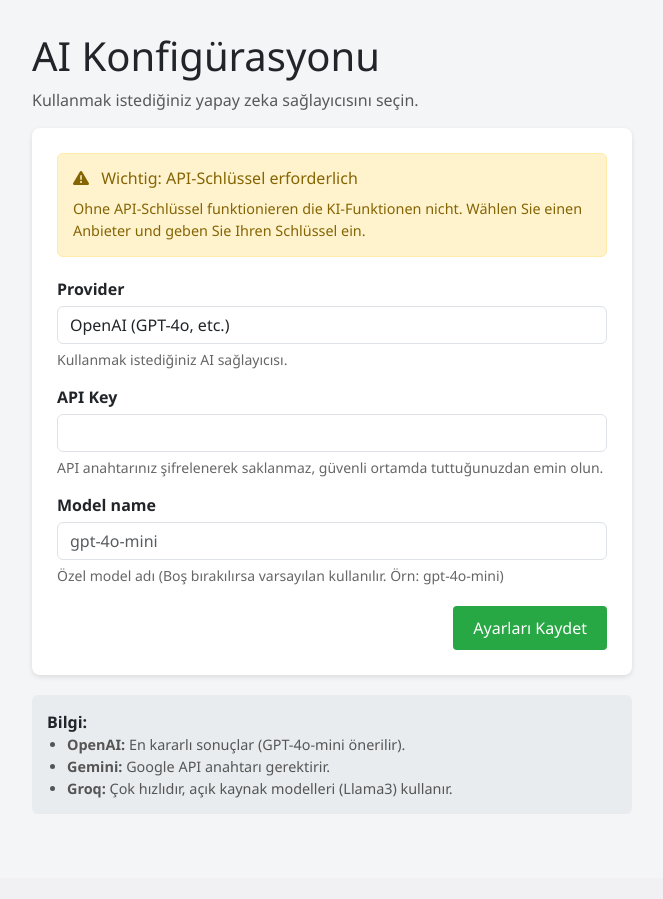
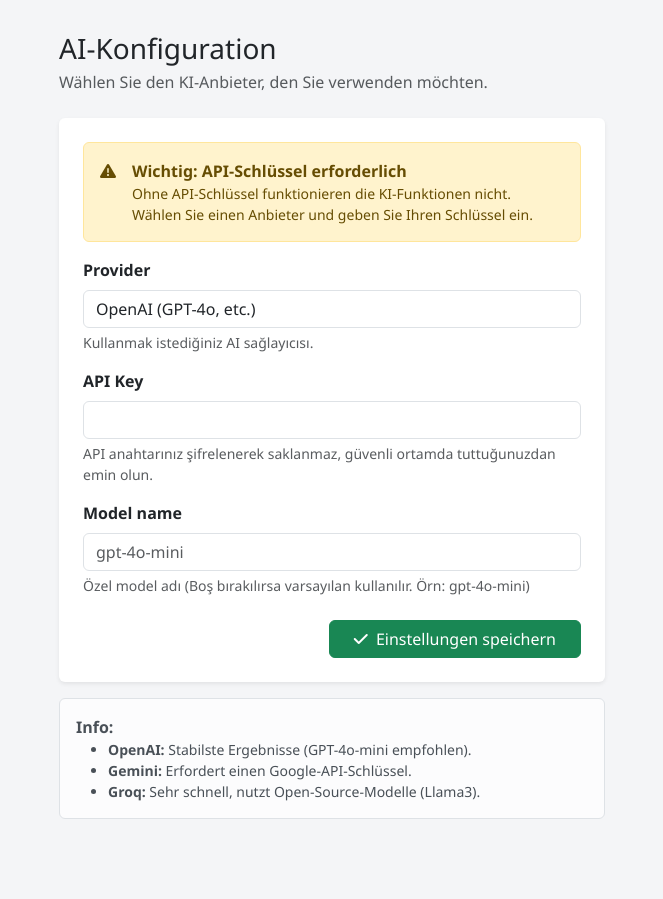
Before and after one commit to mhilmicicek07/py_JobAutomation, a Django app: page /ai/settings/ in a window 1280 px wide. Shown: the part 56-955 px from the top of the page, without its empty margins (308-971 px from the left). Before the commit the page ends 854 px from the top, so only its background shows below. Run offline with Django 5.2, Linux system fonts and the light colour scheme; the visitor is signed in with stand-in values (Sample User, id 1); data comes from the database, SQL or seed files in the repository.

Commit message:
feat(ui): redesign AI settings page with Bootstrap and German text

```diff
--- a/ai_bridge/templates/ai_bridge/settings.html
+++ b/ai_bridge/templates/ai_bridge/settings.html
@@ -1,55 +1,60 @@
 {% extends "base.html" %}
+{% load i18n %}
 
-{% block title %}AI Ayarları{% endblock %}
+{% block title %}{% trans "AI-Einstellungen" %}{% endblock %}
 
 {% block content %}
-<div style="max-width: 600px; margin: 0 auto;">
-    <h1>AI Konfigürasyonu</h1>
-    <p class="text-muted">Kullanmak istediğiniz yapay zeka sağlayıcısını seçin.</p>
+<div class="row justify-content-center">
+    <div class="col-md-8 col-lg-6">
+        <h1 class="h3 mb-1">{% trans "AI-Konfiguration" %}</h1>
+        <p class="text-muted mb-4">{% trans "Wählen Sie den KI-Anbieter, den Sie verwenden möchten." %}</p>
 
-    <div style="background: white; padding: 25px; border-radius: 8px; box-shadow: 0 2px 5px rgba(0,0,0,0.1);">
+        <div class="card shadow-sm">
+            <div class="card-body p-4">
 
-        <div style="background: #fff3cd; border: 1px solid #ffeaa7; border-radius: 6px; padding: 15px; margin-bottom: 20px;">
-            <h6 style="color: #856404; margin: 0 0 10px 0;">
-                <i class="fas fa-exclamation-triangle me-2"></i>
-                Wichtig: API-Schlüssel erforderlich
-            </h6>
-            <p style="color: #856404; margin: 0; font-size: 0.9em;">
-                Ohne API-Schlüssel funktionieren die KI-Funktionen nicht. Wählen Sie einen Anbieter und geben Sie Ihren Schlüssel ein.
+                <div class="alert alert-warning d-flex align-items-start" role="alert">
+                    <i class="fa-solid fa-triangle-exclamation me-3 mt-1"></i>
+                    <div>
+                        <strong>{% trans "Wichtig: API-Schlüssel erforderlich" %}</strong>
+                        <p class="mb-0 small">
+                            {% trans "Ohne API-Schlüssel funktionieren die KI-Funktionen nicht. Wählen Sie einen Anbieter und geben Sie Ihren Schlüssel ein." %}
                         </p>
+                    </div>
                 </div>
 
                 <form method="post">
                     {% csrf_token %}
 
                     {% for field in form %}
-            <div style="margin-bottom: 15px;">
-                <label style="font-weight: bold; display: block; margin-bottom: 5px;">{{ field.label }}</label>
+                    <div class="mb-3">
+                        <label class="form-label fw-bold">{{ field.label }}</label>
                         {{ field }}
                         {% if field.help_text %}
-                <small style="color: #666; display: block; margin-top: 5px;">{{ field.help_text }}</small>
+                        <div class="form-text">{{ field.help_text }}</div>
                         {% endif %}
                         {% if field.errors %}
-                <div style="color: red; font-size: 0.9em;">{{ field.errors }}</div>
+                        <div class="text-danger small mt-1">{{ field.errors }}</div>
                         {% endif %}
                     </div>
                     {% endfor %}
 
-            <div style="margin-top: 20px; text-align: right;">
-                <button type="submit" style="background: #28a745; color: white; border: none; padding: 10px 20px; border-radius: 4px; cursor: pointer;">
-                    Ayarları Kaydet
+                    <div class="d-flex justify-content-end mt-4">
+                        <button type="submit" class="btn btn-success px-4">
+                            <i class="fa-solid fa-check me-1"></i> {% trans "Einstellungen speichern" %}
                         </button>
                     </div>
                 </form>
             </div>
+        </div>
 
-    <div style="margin-top: 20px; padding: 15px; background: #e9ecef; border-radius: 6px;">
-        <strong>Bilgi:</strong>
-        <ul style="margin: 0; padding-left: 20px; font-size: 0.9em; color: #555;">
-            <li><strong>OpenAI:</strong> En kararlı sonuçlar (GPT-4o-mini önerilir).</li>
-            <li><strong>Gemini:</strong> Google API anahtarı gerektirir.</li>
-            <li><strong>Groq:</strong> Çok hızlıdır, açık kaynak modelleri (Llama3) kullanır.</li>
+        <div class="alert alert-light border mt-3">
+            <strong>{% trans "Info:" %}</strong>
+            <ul class="mb-0 small">
+                <li><strong>OpenAI:</strong> {% trans "Stabilste Ergebnisse (GPT-4o-mini empfohlen)." %}</li>
+                <li><strong>Gemini:</strong> {% trans "Erfordert einen Google-API-Schlüssel." %}</li>
+                <li><strong>Groq:</strong> {% trans "Sehr schnell, nutzt Open-Source-Modelle (Llama3)." %}</li>
             </ul>
         </div>
     </div>
+</div>
 {% endblock %}
```
Lines whose indentation alone changed are shown as unchanged.
